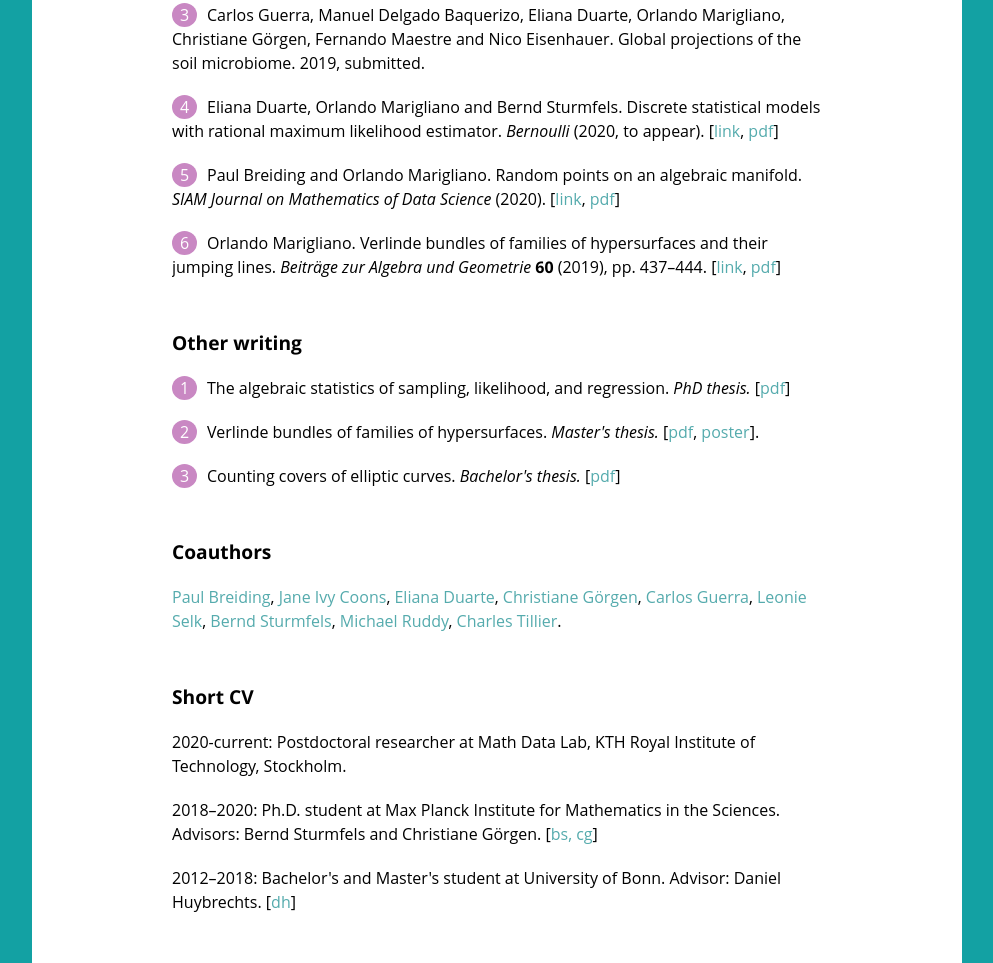
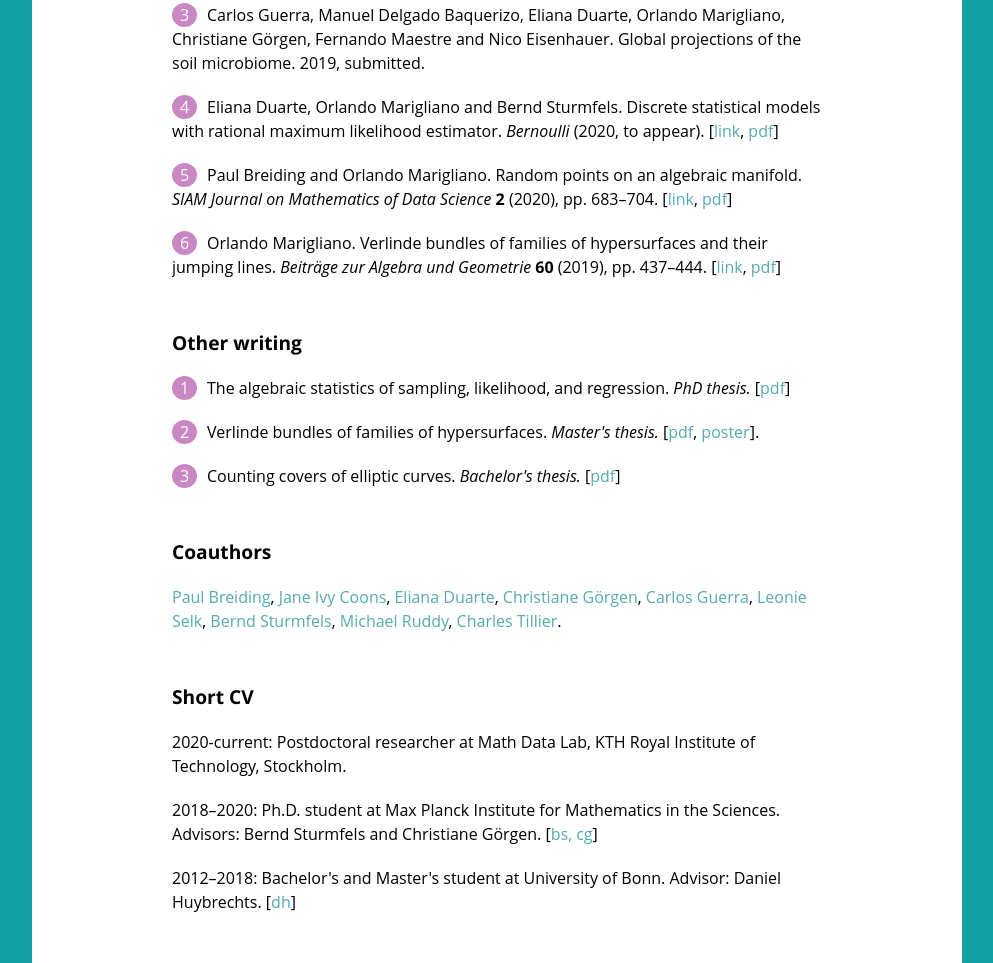
Before and after one commit to Orl628/Orl628.github.io, a plain HTML site: page index.html in a window 1280 px wide. Shown: the part 931-1894 px from the top of the page, without its empty margins (143-1136 px from the left). Drawn offline with Linux system fonts and the light colour scheme; a web font is replaced by a local one.

Commit message:
added vol nr and pages to random points citation

```diff
--- a/index.html
+++ b/index.html
@@ -214,7 +214,11 @@ Paul Breiding and Orlando Marigliano. Random points on an algebraic manifold.
 <i>
 SIAM Journal on Mathematics of Data Science
 </i>
-(2020).
+<b>
+2
+</b>
+(2020),
+pp. 683–704.
 [<a href = https://arxiv.org/abs/1810.06271>link</a>,
 <a href = random-points.pdf>pdf</a>]
 </li><li>
```
